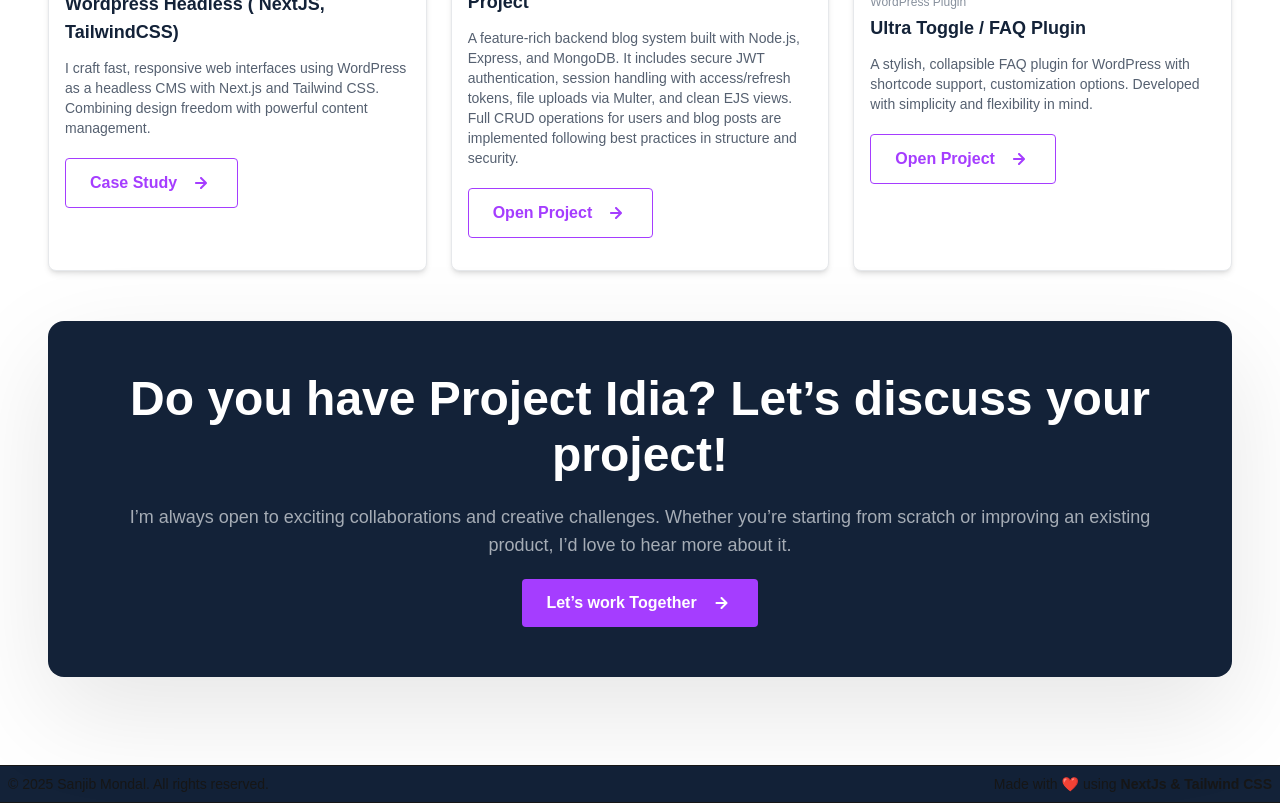
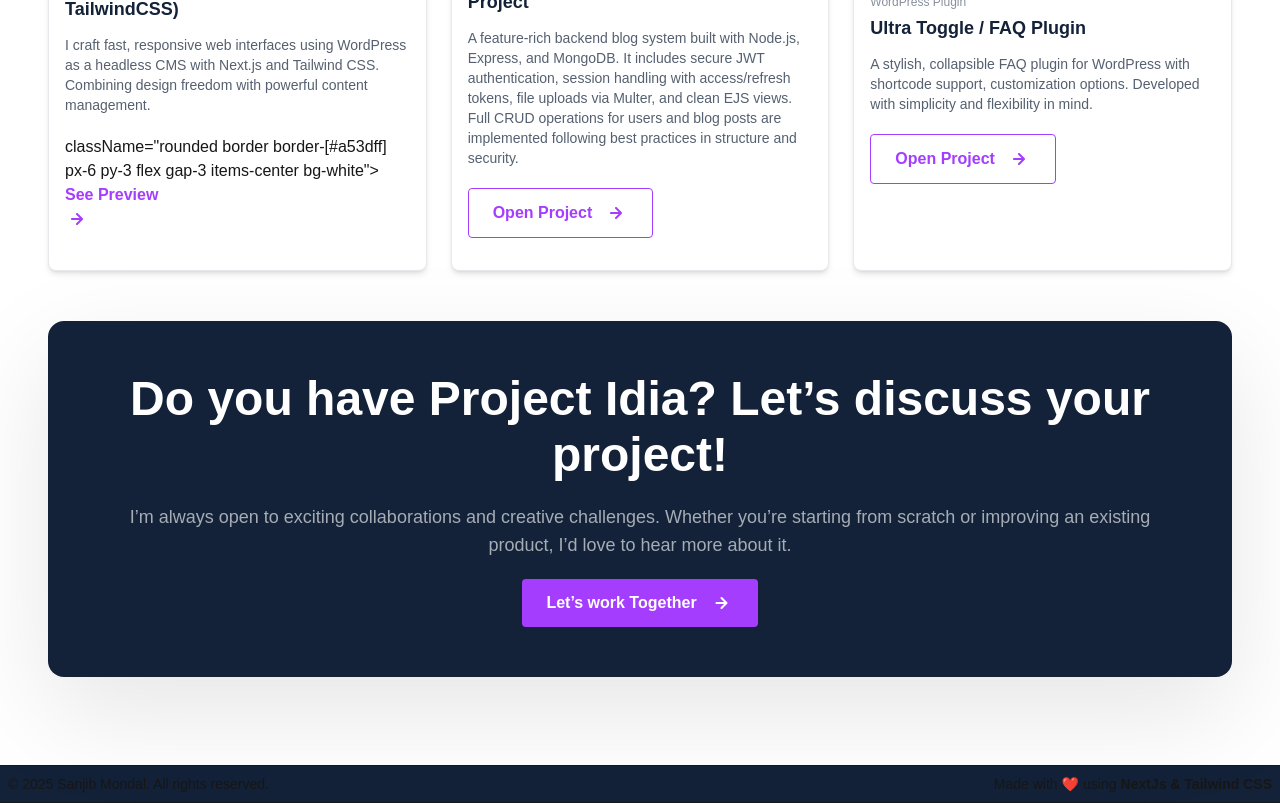
Before and after one commit to S4NJ18/my-portfolio, a Next.js app: page / in a window 1280 px wide. Shown: the part 2020-2823 px from the top of the page. Built offline with nearby package versions, Linux system fonts and the light colour scheme.

Commit message:
Update page.js

```diff
--- a/app/page.js
+++ b/app/page.js
@@ -293,9 +293,12 @@ const Home = () => {
                         management.
                       </small>
                     </div>
-                    <button className="rounded border border-[#a53dff] px-6 py-3 flex gap-3 items-center bg-white">
+                    <Link
+                          href={"https://headless-wp-next-js-app.vercel.app/"}
+                      target="_blank">
+className="rounded border border-[#a53dff] px-6 py-3 flex gap-3 items-center bg-white">
                       <p className="text-base text-[#a53dff] font-semibold">
-                        Case Study
+                        See Preview
                       </p>
                       <svg
                         width="24"
@@ -308,7 +311,7 @@ const Home = () => {
                           fill="#A53DFF"
                         />
                       </svg>
-                    </button>
+                    </Link>
                   </div>
                 </div>
 
```
